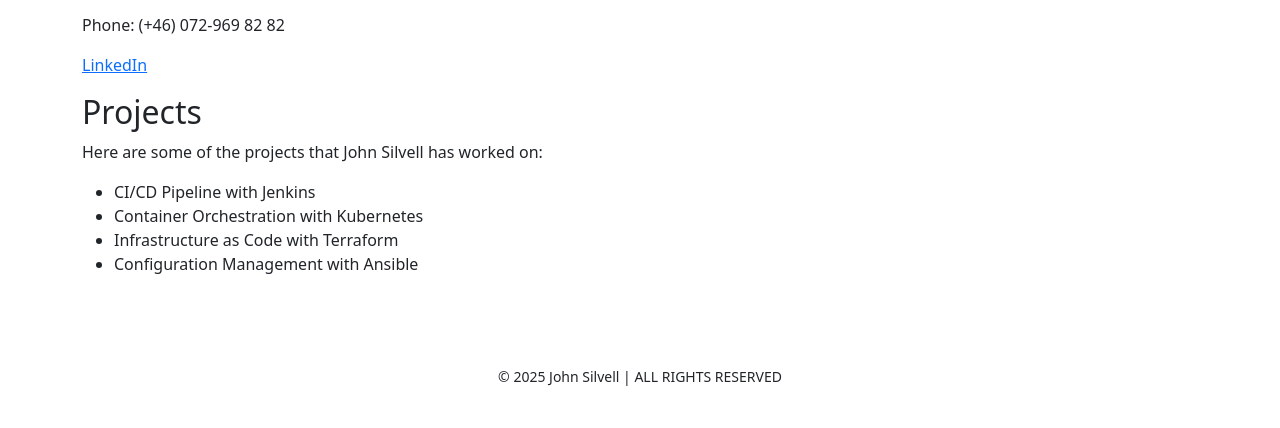
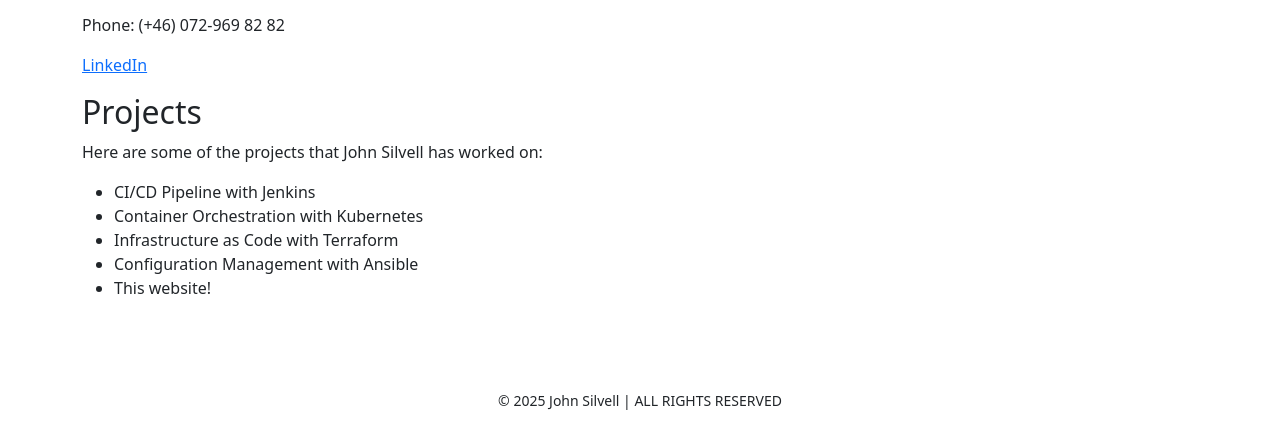
Before and after one commit to josil-hacks/johnsilvell.com, a plain HTML site: page index.html in a window 1280 px wide. Shown: the part 645-1073 px from the top of the page. Before the commit the page ends 1049 px from the top, so only its background shows below. Drawn offline with nearby package versions, Linux system fonts and the light colour scheme; a web font is replaced by a local one.

Commit message:
Updated #projects

```diff
--- a/index.html
+++ b/index.html
@@ -136,6 +136,7 @@
                         <li>Container Orchestration with Kubernetes</li>
                         <li>Infrastructure as Code with Terraform</li>
                         <li>Configuration Management with Ansible</li>
+                        <li>This website!</li>
                     </ul>
                 </div>
             </div>
```
